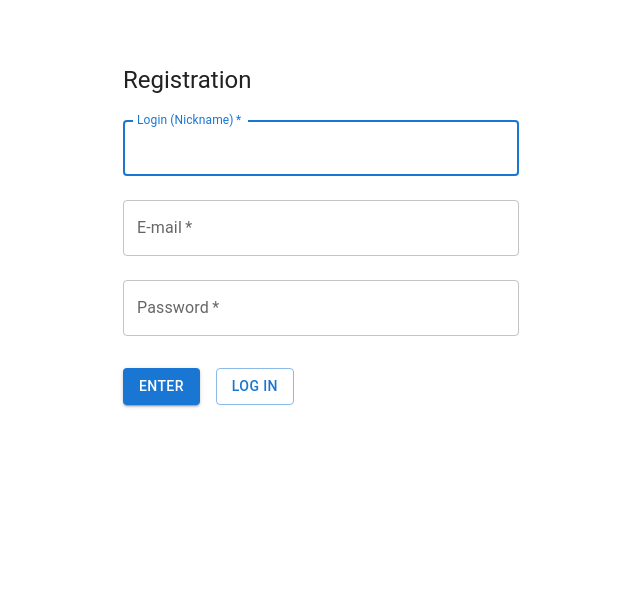
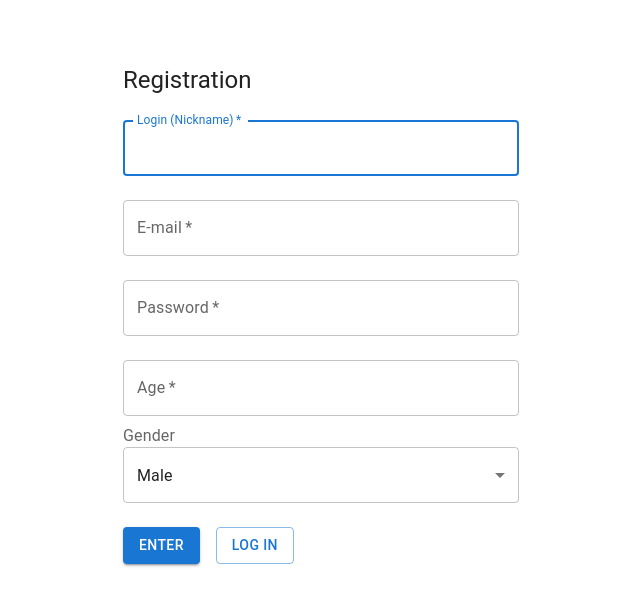
Before and after one commit to Ma6upa/HowManyGames, a React (Vite) app: page /registration in a window 1280 px wide. Shown: the top 606 px of the page, without its empty margins (319-959 px from the left). Built offline with nearby package versions, Linux system fonts and the light colour scheme.

Commit message:
add registration request

```diff
--- a/src/components/registrationForm.tsx
+++ b/src/components/registrationForm.tsx
@@ -8,10 +8,15 @@ import {
   ThemeProvider,
   Typography,
   createTheme,
+  MenuItem,
+  Select,
+  InputLabel
 } from "@mui/material"
+import { authRegAPI } from "../store/api/authRegApi";
 
 const RegistrationForm = () => {
   const theme = createTheme();
+  const [ registration, {} ] = authRegAPI.useRegistrationMutation()
 
   const handleSubmit = (event: React.SyntheticEvent) => {
     event.preventDefault();
@@ -21,8 +26,10 @@ const RegistrationForm = () => {
       email: data.get('email')?.toString() || null,
       password: data.get('password')?.toString() || null,
       nickname: data.get('nickname')?.toString() || null,
+      age: Number(data.get('age')) || null,
+      gender: data.get('gender')?.toString() || null,
     }
-    console.log(userData)
+    registration(userData)
   }
 
   return (
@@ -67,6 +74,30 @@ const RegistrationForm = () => {
               type="password"
               id="password"
             />
+            <TextField
+              margin="normal"
+              required
+              fullWidth
+              name="age"
+              label="Age"
+              type="number"
+              id="age"
+            />
+            <InputLabel id="demo-simple-select-label">Gender</InputLabel>
+            <Select
+              required
+              fullWidth
+              name="gender"
+              id="gender"
+              defaultValue="male"
+            >
+              <MenuItem value="male">
+                Male
+              </MenuItem>
+              <MenuItem value="female">
+                Female
+              </MenuItem>
+            </Select>
             <Button
               type="submit"
               variant="contained"
--- a/src/store/api/authRegApi.ts
+++ b/src/store/api/authRegApi.ts
@@ -6,11 +6,11 @@ interface ILoginData {
 }
 
 interface IRegistrationData {
-  email: string,
-  nickname: string,
-  password: string,
-  age: number,
-  gender: string
+  email: string | null,
+  nickname: string | null,
+  password: string | null,
+  age: number | null,
+  gender: string | null
 }
 
 export const authRegAPI = createApi({
@@ -29,7 +29,7 @@ export const authRegAPI = createApi({
     }),
     registration: build.mutation<string, IRegistrationData>({
       query: (userData) => ({
-        url: '/api/registration',
+        url: '/register',
         method: 'POST',
         body: {
           email: userData.email,
```
